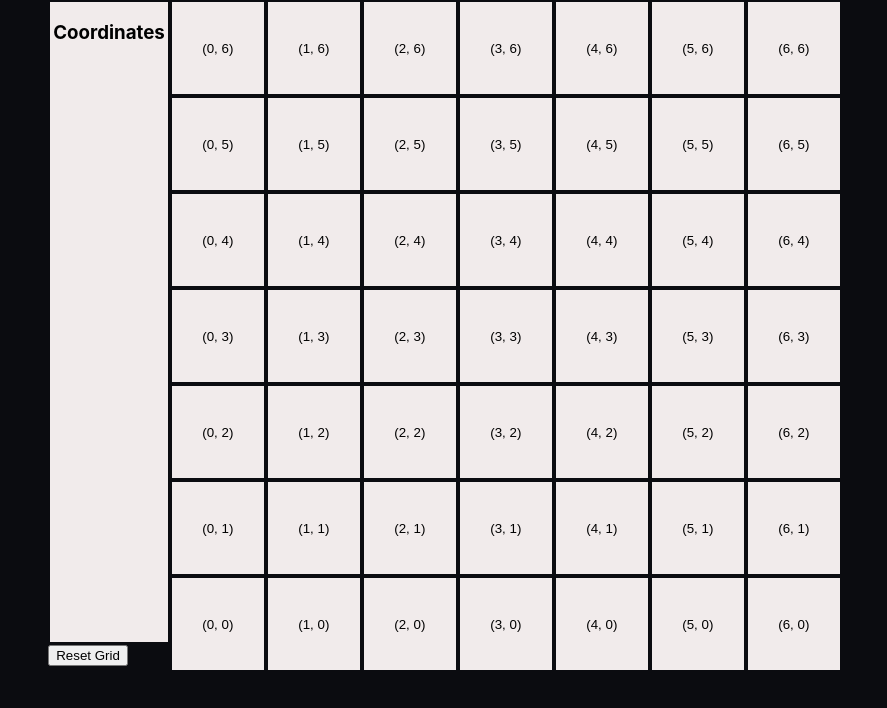
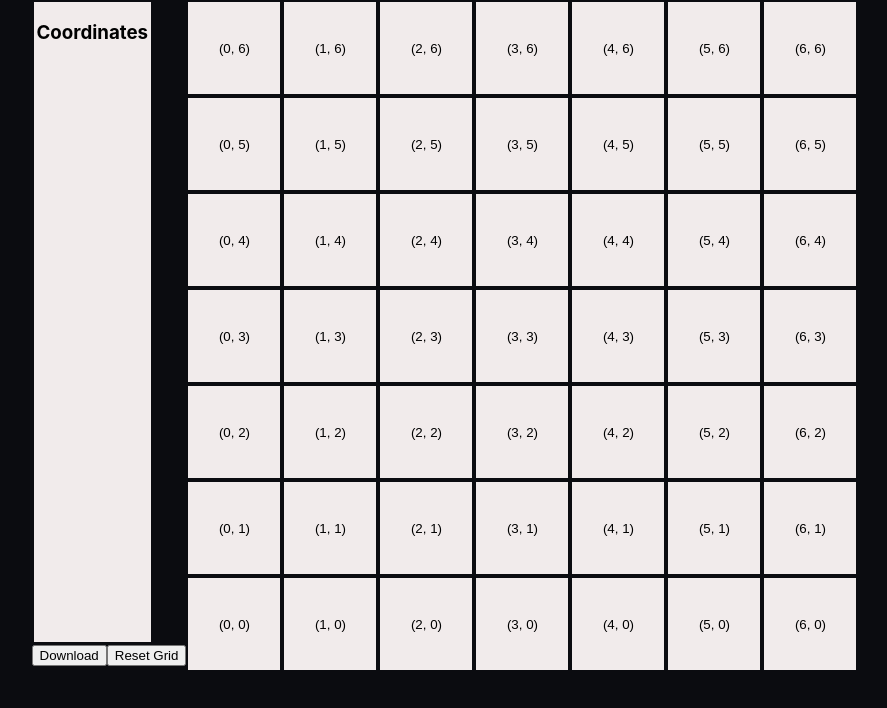
Before and after one commit to DanielTyebkhan/voxel-picker, a React (Create React App) app: page / in a window 1280 px wide. Shown: the top 708 px of the page, without its empty margins (195-1082 px from the left). Built offline with nearby package versions, Linux system fonts and the light colour scheme.

Commit message:
added download button

```diff
--- a/src/App.js
+++ b/src/App.js
@@ -22,7 +22,15 @@ function ResetButton(props) {
     <button className="reset" onClick={props.onClick}>
       Reset Grid
     </button>
-  )
+  );
+}
+
+function DownloadButton(props) {
+  return (
+    <button className="reset" onClick={props.onClick}>
+      Download
+    </button>
+  );
 }
 
 
@@ -51,7 +59,7 @@ class Picker extends React.Component {
     };
   }
 
-  getSelected() {
+  getSelected = () => {
     const selected = [];
     this.state.voxels.forEach(function (row) {
       row.forEach(function (voxel) {
@@ -61,6 +69,12 @@ class Picker extends React.Component {
       })
     })
     return selected;
+  }
+
+  downloadFile() {
+    console.log(this.getSelected());
+    //const blob = new Blob(this.getSelected.toString());
+
   }
 
   componentDidMount() {
@@ -114,6 +128,7 @@ class Picker extends React.Component {
       <div className="picker">
         <div>
         <OutputField coordinates={this.getSelected()} />
+        <DownloadButton onClick={() => this.downloadFile()} />
         <ResetButton onClick={() => this.resetGrid()}/>
         </div>
         {this.renderGrid()}
```
